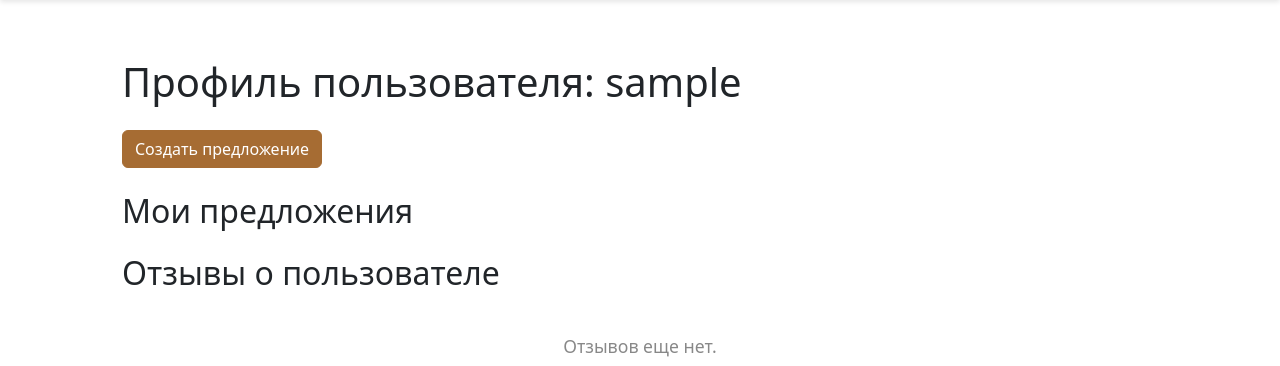
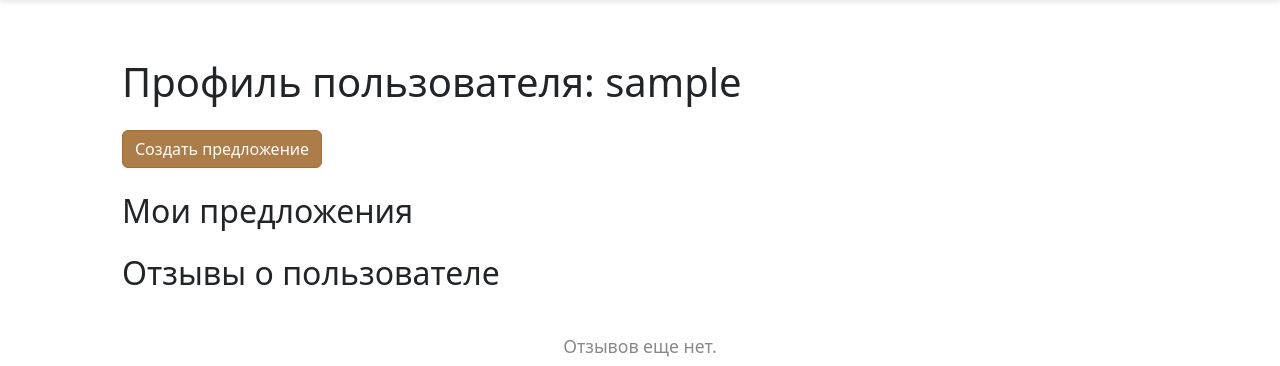
Before and after one commit to ilia-ilin/seacats, a Flask app: page /profile in a window 1280 px wide, with the pointer over the restyled element. Shown: the part 66-432 px from the top of the page. Run offline with Flask 3, Linux system fonts and the light colour scheme; the visitor is signed in with stand-in values (Sample User, id 1); data that the repository does not hold is empty.

Commit message:
red: style

```diff
--- a/static/style.css
+++ b/static/style.css
@@ -332,7 +332,11 @@ a:hover {
     color: white; /* Устанавливаем цвет текста в кнопке */
 }
 
-.btn-primary:hover,
+.btn-primary:hover{
+    background-color: #ac7c49 !important;
+    border-color: #a66c33 !important;
+}
+
 .btn-primary:active {
     background-color: #a66c33 !important;
     border-color: #a66c33 !important;
```
